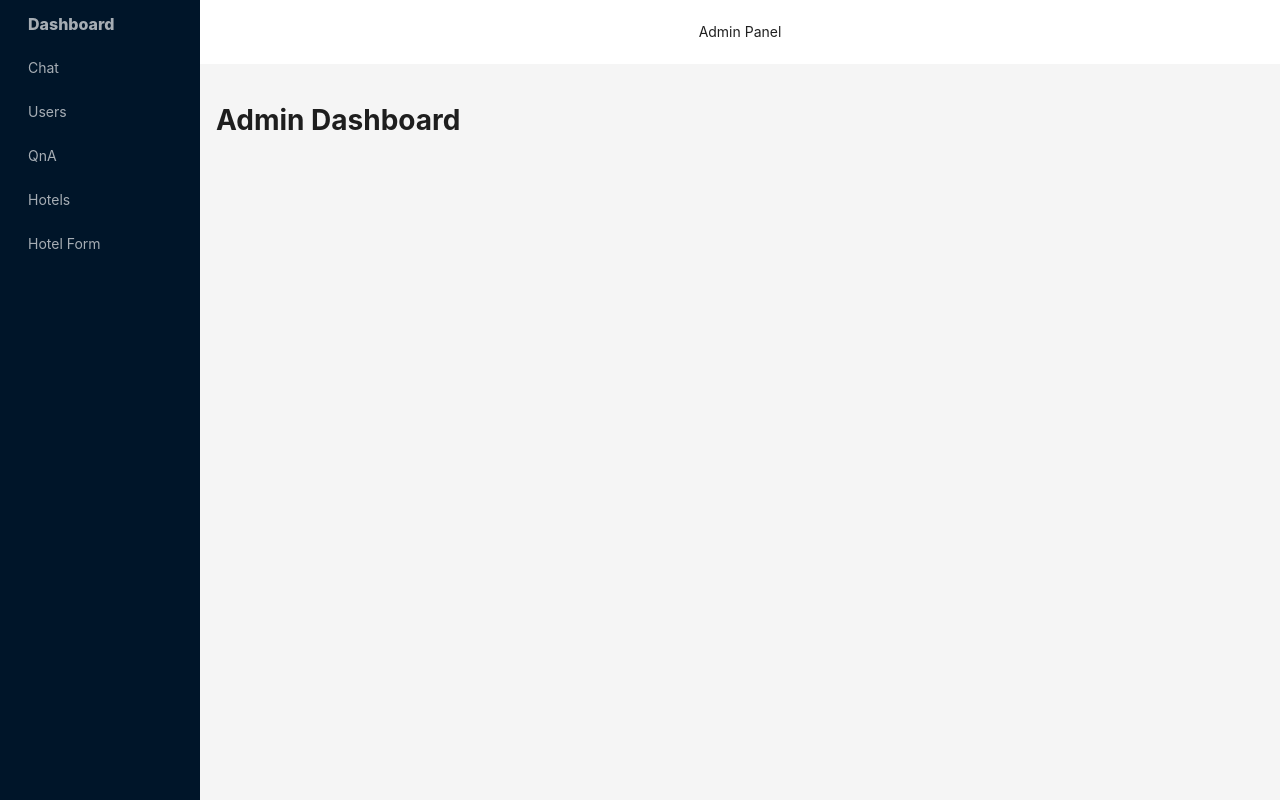
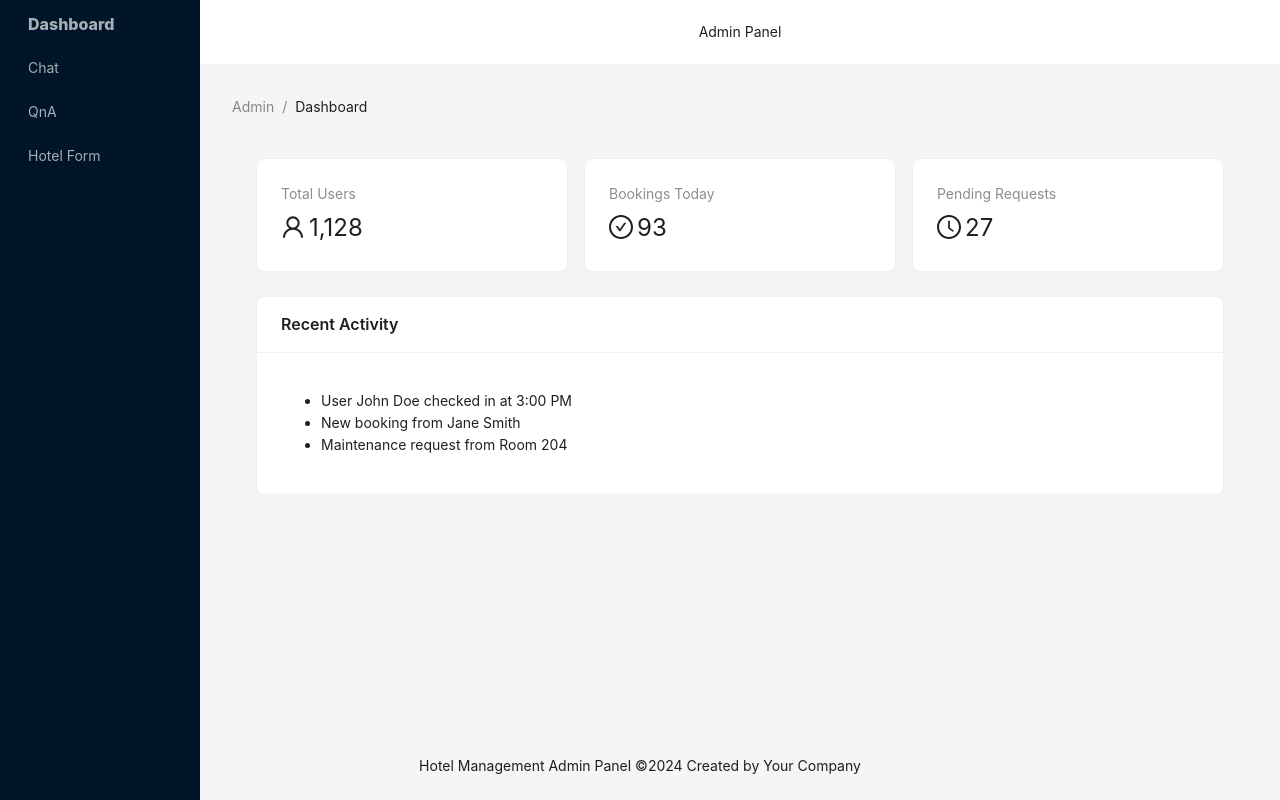
Before and after one commit to PickleSoda/hotel-chatbot-admin, a Next.js app: page /admin in a window 1280 px wide. Built offline with nearby package versions, Linux system fonts and the light colour scheme.

Commit message:
ui touchup

```diff
--- a/src/app/admin/layout.tsx
+++ b/src/app/admin/layout.tsx
@@ -12,9 +12,9 @@ const AdminLayout = ({ children }: { children: any }) => {
 
   const menuItems = [
     { key: '1', label: 'Chat', href: '/admin/chat' },
-    { key: '2', label: 'Users', href: '/admin/users' },
+    // { key: '2', label: 'Users', href: '/admin/users' },
     { key: '3', label: 'QnA', href: '/admin/qna' },
-    { key: '4', label: 'Hotels', href: '/admin/hotels' },
+    // { key: '4', label: 'Hotels', href: '/admin/hotels' },
     { key: '5', label: 'Hotel Form', href: '/admin/hotel-form' },
   ];
 
--- a/src/app/admin/page.tsx
+++ b/src/app/admin/page.tsx
@@ -1,9 +1,67 @@
+'use client';
+
+// pages/admin/index.tsx
+
+import { Layout, Menu, Breadcrumb, Row, Col, Card, Statistic } from 'antd';
+import { UserOutlined, HomeOutlined, FileTextOutlined, SettingOutlined, CheckCircleOutlined, ClockCircleOutlined } from '@ant-design/icons';
+import Link from 'next/link';
+
+const { Header, Content, Footer, Sider } = Layout;
+const { SubMenu } = Menu;
+
 const AdminPage = () => {
   return (
-    <>
-      <h1>Admin Dashboard</h1>
-      {/* Add more content here */}
-    </>
+      <Layout className="site-layout">
+        <Content style={{ margin: '0 16px' }}>
+          <Breadcrumb style={{ margin: '16px 0' }}>
+            <Breadcrumb.Item>Admin</Breadcrumb.Item>
+            <Breadcrumb.Item>Dashboard</Breadcrumb.Item>
+          </Breadcrumb>
+          <div className="site-layout-background" style={{ padding: 24, minHeight: 360 }}>
+            <Row gutter={[16, 16]}>
+              <Col span={8}>
+                <Card>
+                  <Statistic
+                    title="Total Users"
+                    value={1128}
+                    prefix={<UserOutlined />}
+                  />
+                </Card>
+              </Col>
+              <Col span={8}>
+                <Card>
+                  <Statistic
+                    title="Bookings Today"
+                    value={93}
+                    prefix={<CheckCircleOutlined />}
+                  />
+                </Card>
+              </Col>
+              <Col span={8}>
+                <Card>
+                  <Statistic
+                    title="Pending Requests"
+                    value={27}
+                    prefix={<ClockCircleOutlined />}
+                  />
+                </Card>
+              </Col>
+            </Row>
+            <Row gutter={[16, 16]} style={{ marginTop: 24 }}>
+              <Col span={24}>
+                <Card title="Recent Activity">
+                  <ul>
+                    <li>User John Doe checked in at 3:00 PM</li>
+                    <li>New booking from Jane Smith</li>
+                    <li>Maintenance request from Room 204</li>
+                  </ul>
+                </Card>
+              </Col>
+            </Row>
+          </div>
+        </Content>
+        <Footer style={{ textAlign: 'center' , position:"absolute", bottom:"0px", left: "50%", transform: "translate(-50%, 0)"}}>Hotel Management Admin Panel ©2024 Created by Your Company</Footer>
+      </Layout>
   );
 };
 
--- a/src/app/globals.css
+++ b/src/app/globals.css
@@ -1,3 +1,5 @@
+@import url('https://fonts.googleapis.com/css2?family=Roboto:wght@400;700&display=swap');
+
 body{
     font-family: 'Roboto', sans-serif;
     margin: 0;
@@ -11,3 +13,4 @@ body{
     -webkit-font-smoothing: antialiased;
     -moz-osx-font-smoothing: grayscale;
 }
+/* styles/globals.css */
--- a/src/utils/hotelForm.ts
+++ b/src/utils/hotelForm.ts
@@ -1,11 +1,22 @@
-import {setContext} from '@/lib/pinecone/setContext';
+import { setContext } from '@/lib/pinecone/setContext';
 
 export const processHotelForm = async (formData: Record<string, string | string[]>) => {
-    try {
-        await setContext(formData, "hotel-management");
+  try {
+    console.log('Processing form data:', formData);
+    // Filter out items with null values
+    const filteredFormData = Object.fromEntries(
+      Object.entries(formData).filter(([_, value]) => value !== null && value !== '')
+    );
+
+    // Check if the filteredFormData is empty
+    if (Object.keys(filteredFormData).length === 0) {
+      throw new Error('No valid data to process');
     }
-    catch (error) {
-        console.error(error);
-        throw new Error('Error processing form');
-    }
+
+
+    await setContext(filteredFormData, 'hotel-management');
+  } catch (error) {
+    console.error(error);
+    throw new Error('Error processing form');
+  }
 };
```
Also changed, not shown: src/app/admin/hotel-form/page.tsx (+17 -10 lines), src/app/page.tsx (+81 -4 lines), src/components/Form/index.tsx (+28 -12 lines).
